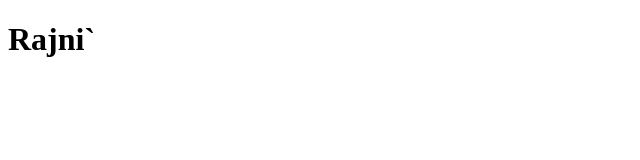
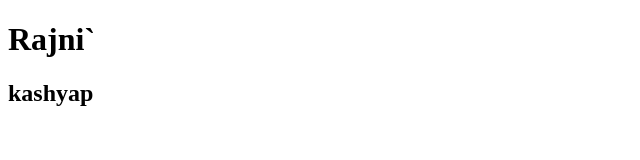
Before and after one commit to rksp82/My-first-project, a plain HTML site: page index.html in a window 1280 px wide. Shown: the whole page, without its empty margins (0-640 px from the left). Drawn offline with Linux system fonts and the light colour scheme.

Commit message:
My first commit

```diff
--- a/index.html
+++ b/index.html
@@ -7,5 +7,6 @@
 </head>
 <body>
     <h1>Rajni`</h1>
+<h2>kashyap</h2>
 </body>
 </html>
```
